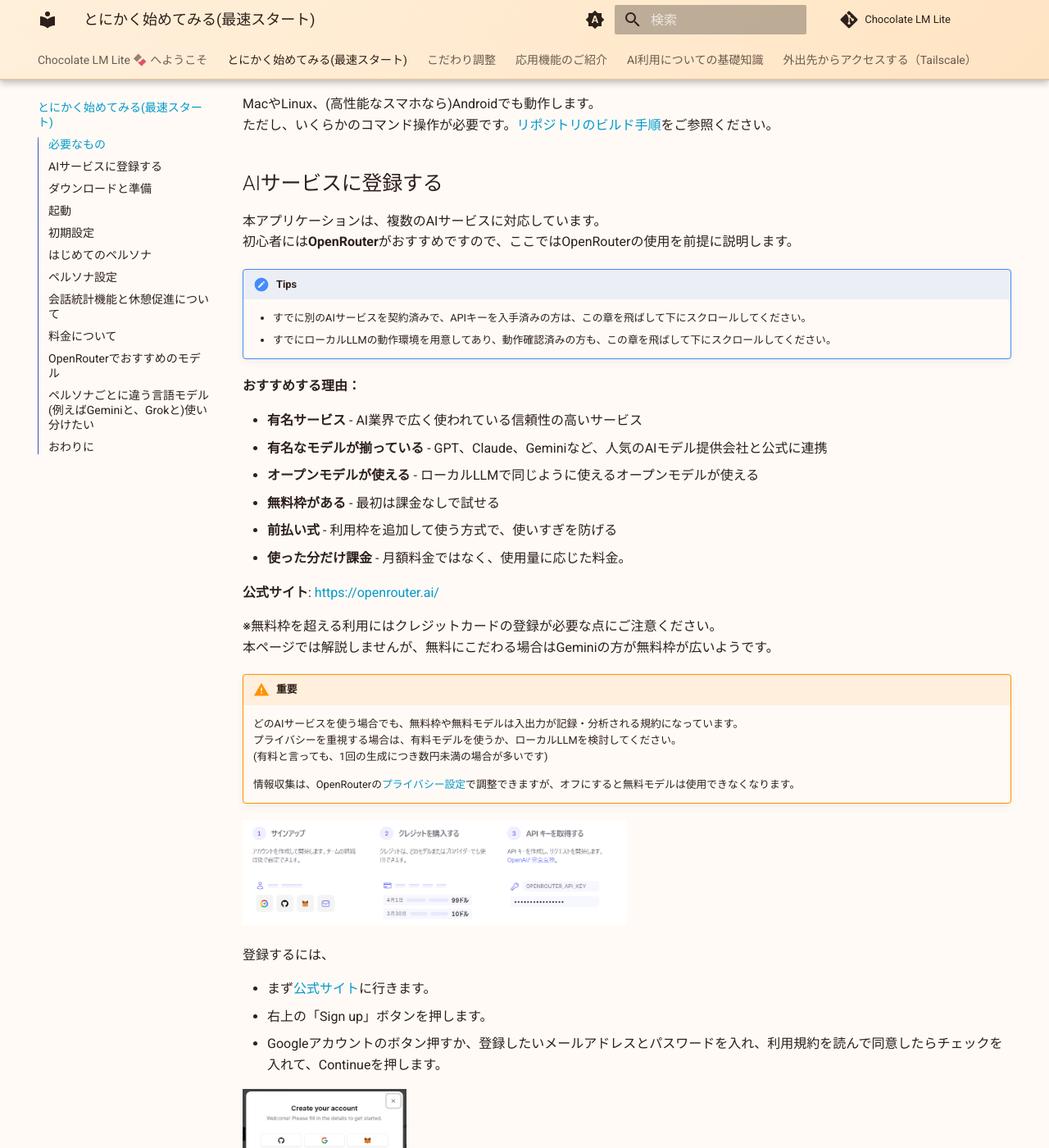
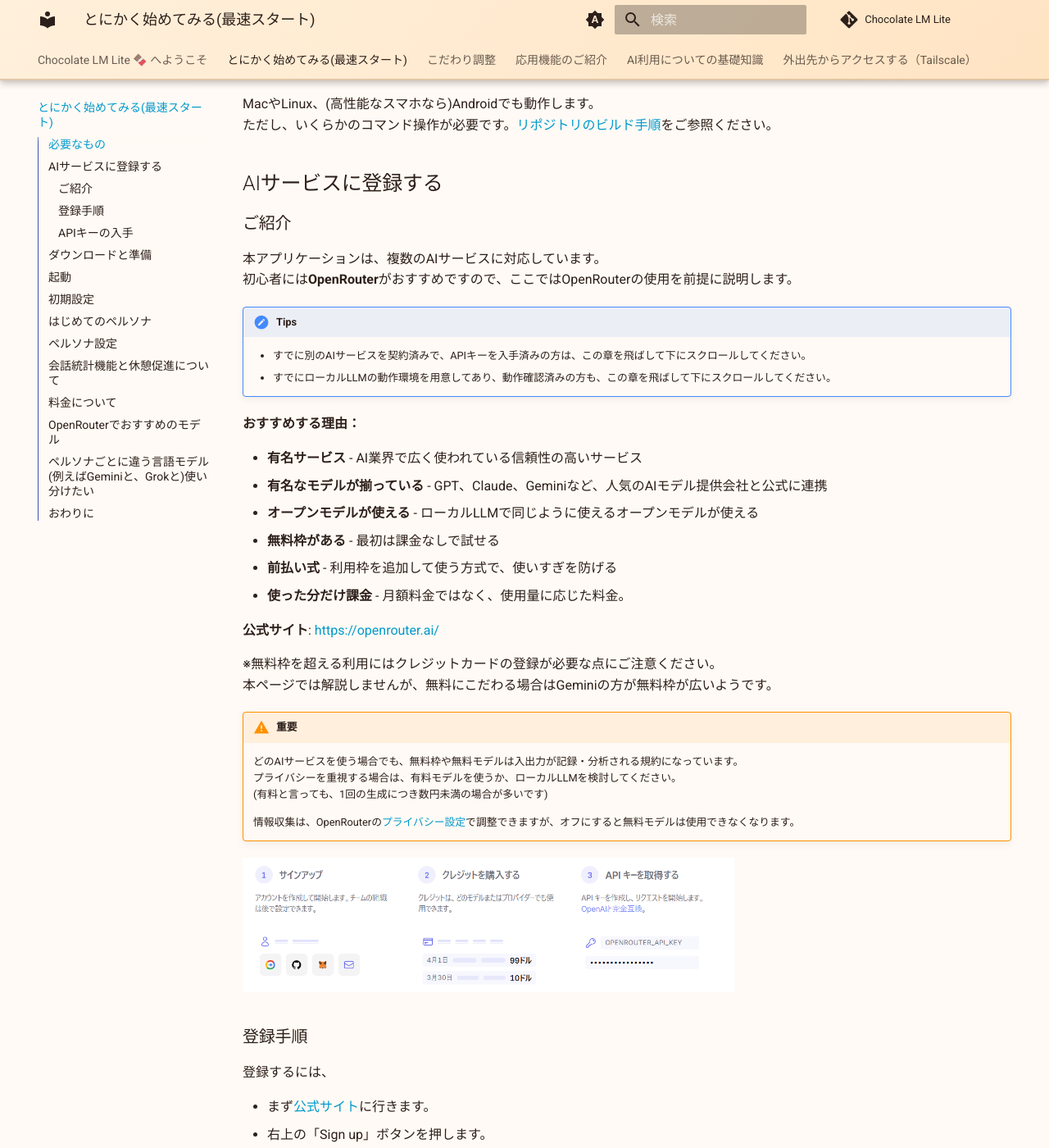
Before and after one commit to gpsnmeajp/chocolatelmlitedoc, an MkDocs documentation site: the page built from docs/1_get-started.md, in a window 1280 px wide and 1400 px high, scrolled down 307 px. Shown: the whole window at 82% size. Built offline with MkDocs 1.6.1 and Material for MkDocs 9.7.7, drawn with Linux system fonts in a browser that asks for light colours; comment, search, counter and statistics services are not loaded.

Commit message:
微修正

```diff
--- a/docs/1_get-started.md
+++ b/docs/1_get-started.md
@@ -9,6 +9,8 @@
 ただし、いくらかのコマンド操作が必要です。[リポジトリのビルド手順](https://github.com/gpsnmeajp/ChocolateLMLite?tab=readme-ov-file#%E3%83%93%E3%83%AB%E3%83%89%E6%89%8B%E9%A0%86)をご参照ください。
 
 ## AIサービスに登録する
+
+### ご紹介
 本アプリケーションは、複数のAIサービスに対応しています。
 初心者には**OpenRouter**がおすすめですので、ここではOpenRouterの使用を前提に説明します。
 
@@ -37,8 +39,10 @@
 
     情報収集は、OpenRouterの[プライバシー設定](https://openrouter.ai/settings/privacy)で調整できますが、オフにすると無料モデルは使用できなくなります。
 
-<img src="/chocolatelmlitedoc/image-3.png" width=50%>
+<img src="/chocolatelmlitedoc/image-3.png"  width=600px>
 
+
+### 登録手順
 登録するには、
 
 + まず[公式サイト](https://openrouter.ai/)に行きます。
@@ -53,6 +57,7 @@
     もし、「今すぐGPT-4oとかGPT-5とかClaude Sonnet 4とかを使いたい」という方は、そのまま右上のメニューから「Credits」を選択して、Add Creditsボタンから課金してください。一旦は$10 (1500円程度)課金すれば、十分色々楽しめると思います。
 
 
+### APIキーの入手
 次にAPIキーを入手します。
 
 + 右上のメニューから、「Keys」を選択 (あるいは[ここをクリック](https://openrouter.ai/settings/keys))
```
